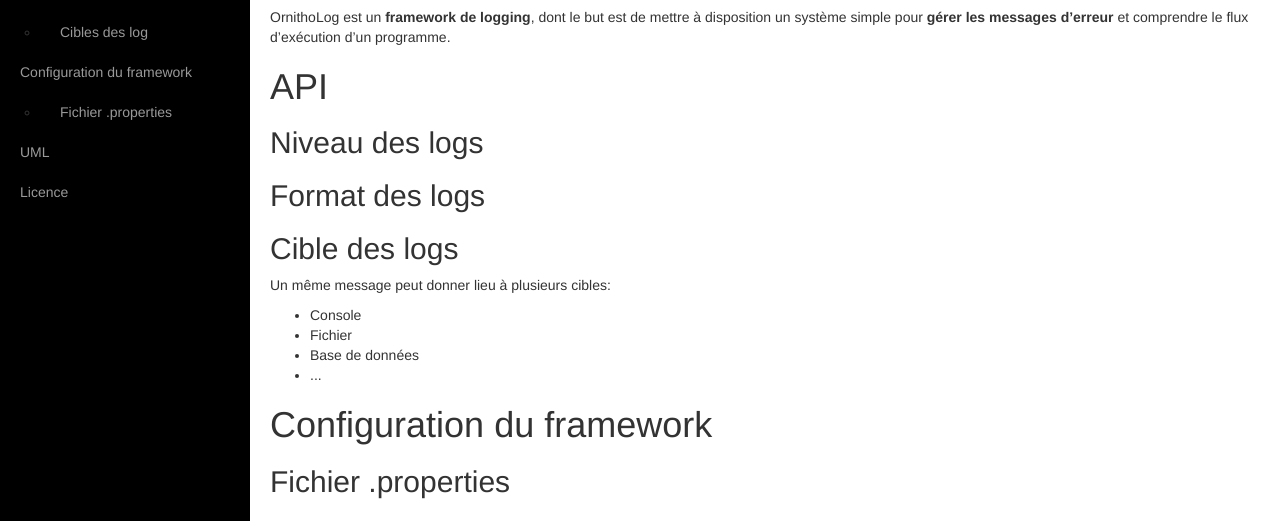
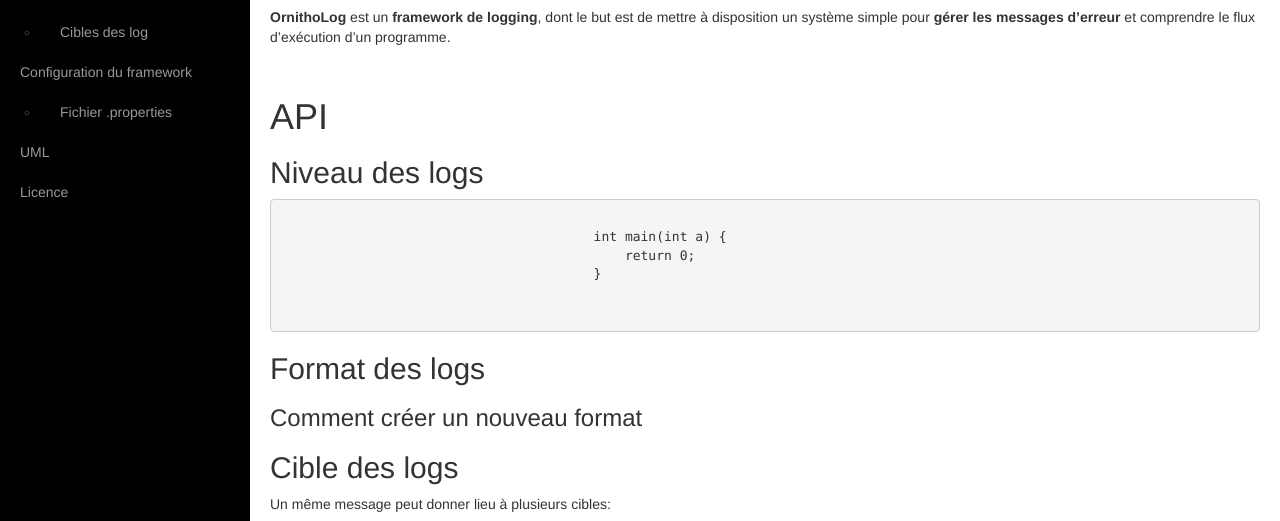
Before and after one commit to Encrypt/OrnithoLog, a plain HTML site: page index.html in a window 1280 px wide. Shown: the part 213-734 px from the top of the page. Drawn offline with Linux system fonts and the light colour scheme.

```diff
--- a/index.html
+++ b/index.html
@@ -85,13 +85,27 @@
 
                         <h1 id="intro">Introduction</h1>
 
-                        <p>OrnithoLog est un <strong>framework de logging</strong>, dont le but est de mettre à disposition un système simple pour <strong>gérer les messages d’erreur</strong> et comprendre le flux d’exécution d’un programme.</p>
+                        <p><strong>OrnithoLog</strong> est un <strong>framework de logging</strong>, dont le but est de mettre à disposition un système simple pour <strong>gérer les messages d’erreur</strong> et comprendre le flux d’exécution d’un programme.</p>
+
+                        <br />
 
                         <h1 id="api">API</h1>
 
                             <h2 id="log-level">Niveau des logs</h2>
 
+                            <div class="highlight">
+                                <pre>
+                                    <code class="language-java" data-lang="java">
+                                        int main(int a) {
+                                            return 0;
+                                        }
+                                    </code>
+                                </pre>
+                            </div>
+
                             <h2 id="log-format">Format des logs</h2>
+
+                                <h3>Comment créer un nouveau format</h3>
 
                             <h2 id="log-target">Cible des logs</h2>
 
@@ -104,11 +118,19 @@
                                 <li>...</li>
                             </ul>
 
+                        <br />
+
                         <h1 id="config">Configuration du framework</h1>
 
                             <h2 id="properties">Fichier .properties</h2>
 
+                        <br />
+
                         <h1 id="uml">UML</h1>
+
+                        <p>TODO: mettre une image du diagramme UML.</p>
+
+                        <br />
 
                         <h1 id="license">Licence</h1>
 
```
